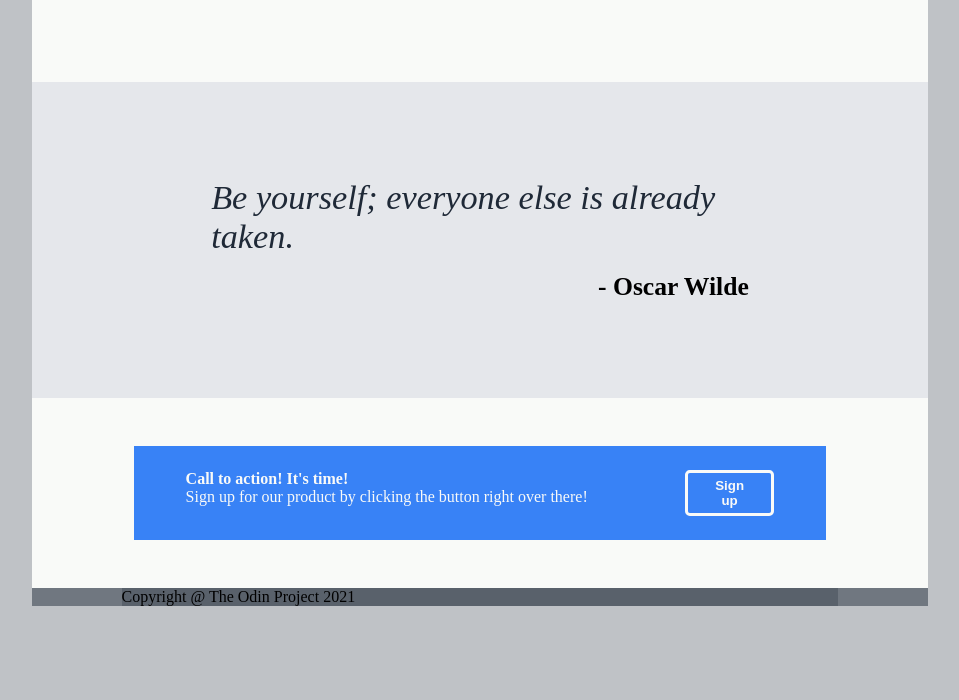
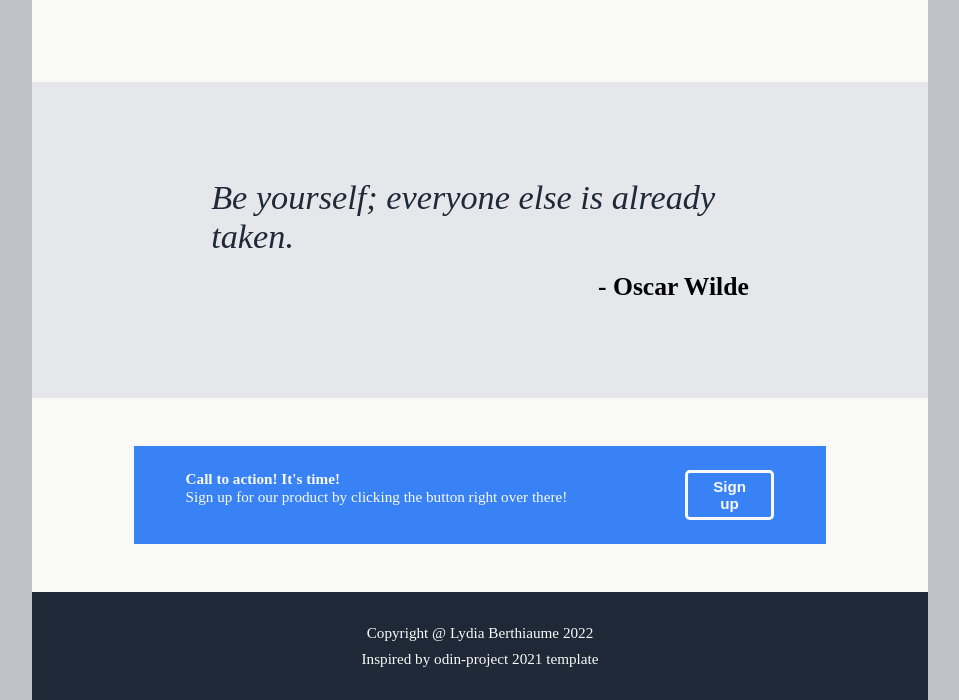
Before and after one commit to LylyBee/landing-page, a plain HTML site: page index.html in a window 1280 px wide. Shown: the part 827-1527 px from the top of the page, without its empty margins (160-1119 px from the left). Before the commit the page ends 1433 px from the top, so only its background shows below. Drawn offline with Linux system fonts and the light colour scheme.

Commit message:
footer + commentaries

```diff
--- a/index.html
+++ b/index.html
@@ -70,8 +70,11 @@
         </div>
     </div>
 
-    <div class="bottom part">
-        <p class="footer">Copyright @ The Odin Project 2021</p>
+    <div class="footer">
+        <p class="copyright one">Copyright @ Lydia Berthiaume 2022
+        </p>
+        <p class="copyright two">Inspired by odin-project 2021 template
+        </p>
     </div>
 
 
--- a/styles.css
+++ b/styles.css
@@ -1,6 +1,4 @@
-/*< ! -- vh ratio used: px/8.4
-vw ratio used: px/19.7 -- > */
-
+/*<! --General-->*/
 
 *
 {
@@ -19,10 +17,44 @@ margin-left: 15%;
     padding-left: 10%;
 }
 
+
 .header,
-.top{
+.top,
+.footer{
     background-color: #1F2937;
 }
+
+.middle-one,
+.middle-three{
+    background-color:#F9FAF8;
+}
+
+.container,
+.text,
+.text p,
+.button,
+button{
+    background-color: #3882F6;
+}
+
+.logo,
+h1,
+.text p,
+.copyright{
+    color:#F9FAF8;
+}
+
+button{
+    color:#F9FAF8;
+    font-weight: bold;
+    padding:0.595vh 1.5vw;
+    border-radius: 0.595vh;
+    border:0px;
+    margin-top: 1.5vh;
+    font-size: 1.9vh;
+}
+
+/*header:logo and links*/
 
 .header{
     display:flex;
@@ -31,11 +63,14 @@ margin-left: 15%;
 
 .logo{
     padding-top:2.38vh ;
+    font-size:2.85vh;
 }
 
 .links{
     display:flex;
     justify-content: space-between;
+    font-size: 2.14vh;
+    color:#E5E7EB
 }
 
 .main{
@@ -52,21 +87,8 @@ a:hover { text-decoration: none; }
 
 a:active { text-decoration: none; }
 
-.middle-one,
-.middle-three{
-    background-color:#F9FAF8;
-}
+/*top: title, text and main picture*/
 
-.logo{
-    font-size:2.85vh;
-}
-
-.logo,
-h1{
-    color:#F9FAF8;
-}
-
-.links,
 .left p
 {
     font-size: 2.14vh;
@@ -90,15 +112,6 @@ h1{
     font-weight: 800;
 }
 
-button{
-    color:#F9FAF8;
-    font-weight: bold;
-    padding:0.595vh 1.5vw;
-    border-radius: 0.595vh;
-    border:0px;
-    margin-top: 1.5vh;
-}
-
 .big-picture{
     height:26vh ;
     width: 25.4vw;
@@ -117,6 +130,8 @@ h2,
 .images div,
 .small{
     background-color: #F9FAF8;}
+
+/*middle-one: multiple pictures with description*/
 
 .images{
     display:flex;
@@ -140,6 +155,8 @@ h2,
     height: auto;
     font-size: 1.9vh;
 }
+
+/*middle-two: quote*/
 
 .middle-two{
     padding:12vh;
@@ -165,14 +182,8 @@ h2,
     font-size: 3.2vh;
 }
 
-.container,
-.text,
-.text p,
-.button,
-button{
-    background-color: #3882F6;
-}
 
+/*middle-three: sign up invitation with button*/
 
 .middle-three{
     padding-top: 6vh;
@@ -191,13 +202,14 @@ button{
     box-align: center;
     }
 
-.text p{
-    color:#F9FAF8
+.text{
+    font-size: 1.9vh;
 }
 
 .subscription{
     font-weight: bolder;
 }
+
 
 .border{
     border:0.4vh;
@@ -206,3 +218,16 @@ button{
     width: 7vw;
     margin-top:0px;
 }
+
+/*footer: coryrights*/
+
+.footer{
+    text-align: center;
+    padding-top: 4vh;
+    padding-bottom: 4vh;
+    font-size: 1.9vh;
+}
+
+.one{
+    padding-bottom:  1vh;
+}
```
Also changed, not shown: 1 other file.
